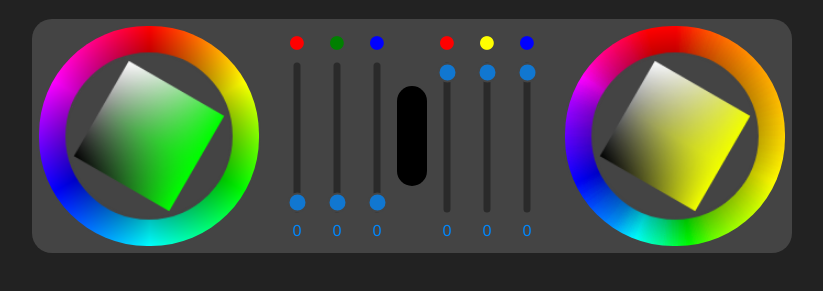
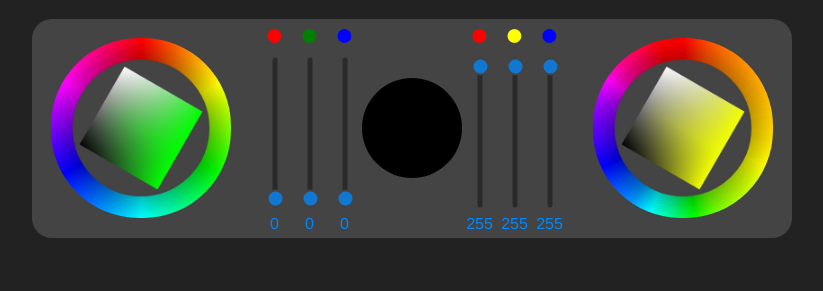
Before and after one commit to stevinz/iris, a plain HTML site: page index.html in a window 1280 px wide. Shown: the part 261-552 px from the top of the page, without its empty margins (228-1051 px from the left). Drawn offline with Linux system fonts and the light colour scheme.

Commit message:
File seperation and code cleanup

```diff
--- a/css/colorwheel.css
+++ b/css/colorwheel.css
@@ -39,11 +39,12 @@ body {
 
 .centerBox {
 	background-color: var(--color-background-light);
-	border-radius: var(--border-radius);
+	border-radius: var(--display-radius);
 	margin: 20px auto 20px auto;
     padding: 5px;
-	width: 750px;
+	width: var(--display-width);
 	display: flex;
+	align-items: center;
 }
 
 .colorWheel {
@@ -54,6 +55,7 @@ body {
 	border-color: var(--color-background-light);
 	width: var(--wheel-size);
 	height: var(--wheel-size);
+	margin: auto;
 }
 .colorWheel:hover {
 	border: 2px solid;
@@ -70,19 +72,21 @@ body {
 	--color-background-dark: #222;
 	--color-background-light:#444;
 
-	--border-radius: 20px;
+	--display-width: 750px;
+	--display-radius: 20px;
 
-	--wheel-size: 220px;
+	--wheel-size: 180px;
 
-	--color-width: 30px;
+	--color-width: 100px;
 	--color-height: 100px;
+	--color-radius: 50px;
 
-	--slider-box-width: 40px;
+	--slider-box-width: 35px;
 	--slider-box-height: 170px;
 
 	--slider-height: 150px;
-	--slider-width: 7px;
-	--slider-thumb: 20px;
+	--slider-width: 5px;
+	--slider-thumb: 18px;
 }
 
 #sliders {
@@ -93,7 +97,7 @@ body {
 }
 	#colorBox {
 		background-color: black;
-		border-radius: var(--border-radius);
+		border-radius: var(--color-radius);
 		width: var(--color-width);
 		height: var(--color-height);
 	}
--- a/example/input.js
+++ /dev/null
@@ -1,26 +0,0 @@
-//
-//
-//
-//
-//
-
-
-function onSliderChange(element, handler, updateFunction) {
-    element.updateFunction = updateFunction;
-    element.currentValue = element.value;
-    element.newValue = element.value;
-
-    element.addEventListener("input", function(event) {
-        event.target.inputCalled = true;
-        event.target.newValue = event.target.value;
-        if (event.target.newValue !== event.target.currentValue) handler(event);
-        event.target.currentValue = event.target.newValue;
-    });
-
-    element.addEventListener("change", function(event) {
-        if (! event.target.inputCalled) handler(event);
-    });
-}
-
-
-export { onSliderChange };
--- /dev/null
+++ b/example/sliders.js
@@ -0,0 +1,136 @@
+//
+// Description:     ColorEye
+// Author:          Copyright (c) 2022 Stephens Nunnally and Scidian Software
+// License:         Distributed under the MIT License
+// Source(s):       https://github.com/stevinz/coloreye
+//
+// MIT License
+//
+// Copyright (c) 2022 Stephens Nunnally (@stevinz)
+//
+// Permission is hereby granted, free of charge, to any person obtaining a copy
+// of this software and associated documentation files (the "Software"), to deal
+// in the Software without restriction, including without limitation the rights
+// to use, copy, modify, merge, publish, distribute, sublicense, and/or sell
+// copies of the Software, and to permit persons to whom the Software is
+// furnished to do so, subject to the following conditions:
+//
+// The above copyright notice and this permission notice shall be included in all
+// copies or substantial portions of the Software.
+//
+// THE SOFTWARE IS PROVIDED "AS IS", WITHOUT WARRANTY OF ANY KIND, EXPRESS OR
+// IMPLIED, INCLUDING BUT NOT LIMITED TO THE WARRANTIES OF MERCHANTABILITY,
+// FITNESS FOR A PARTICULAR PURPOSE AND NONINFRINGEMENT. IN NO EVENT SHALL THE
+// AUTHORS OR COPYRIGHT HOLDERS BE LIABLE FOR ANY CLAIM, DAMAGES OR OTHER
+// LIABILITY, WHETHER IN AN ACTION OF CONTRACT, TORT OR OTHERWISE, ARISING FROM,
+// OUT OF OR IN CONNECTION WITH THE SOFTWARE OR THE USE OR OTHER DEALINGS IN THE
+// SOFTWARE.
+
+/////////////////////////////////////////////////////////////////////////////////////
+////    Imports
+/////////////////////////////////////////////////////////////////////////////////////
+import { Coloreye } from '../src/coloreye.js';
+
+
+/////////////////////////////////////////////////////////////////////////////////////
+////    File Scope Variables
+/////////////////////////////////////////////////////////////////////////////////////
+let ryb = { r: 0, y: 0, b: 0 };
+let eye = new Coloreye();
+let colorBox = document.getElementById("colorBox");
+let rgbR = document.getElementById("sliderRgbR"), txtRgbR = document.getElementById("rgbValueR");
+let rgbG = document.getElementById("sliderRgbG"), txtRgbG = document.getElementById("rgbValueG");
+let rgbB = document.getElementById("sliderRgbB"), txtRgbB = document.getElementById("rgbValueB");
+let rybR = document.getElementById("sliderRybR"), txtRybR = document.getElementById("rybValueR");
+let rybY = document.getElementById("sliderRybY"), txtRybY = document.getElementById("rybValueY");
+let rybB = document.getElementById("sliderRybB"), txtRybB = document.getElementById("rybValueB");
+
+
+/////////////////////////////////////////////////////////////////////////////////////
+////    Initialization
+/////////////////////////////////////////////////////////////////////////////////////
+function connectSliders() {
+    onSliderChange(rgbR, updateSlider, updateRgbR);
+    onSliderChange(rgbG, updateSlider, updateRgbG);
+    onSliderChange(rgbB, updateSlider, updateRgbB);
+    onSliderChange(rybR, updateSlider, updateRybR);
+    onSliderChange(rybY, updateSlider, updateRybY);
+    onSliderChange(rybB, updateSlider, updateRybB);
+
+    updateRgb();
+    updateRyb();
+    updateText();
+}
+
+
+/////////////////////////////////////////////////////////////////////////////////////
+////    Callback
+/////////////////////////////////////////////////////////////////////////////////////
+function updateSlider(event) {
+    const colorStyle = getComputedStyle(colorBox);
+    eye.set(colorStyle.backgroundColor);
+    event.target.updateFunction(event);
+    colorBox.style.backgroundColor = eye.cssString();
+}
+
+
+/////////////////////////////////////////////////////////////////////////////////////
+////    Update Sliders / Values
+/////////////////////////////////////////////////////////////////////////////////////
+function updateRgbR(event) { eye.set(event.target.value, eye.g, eye.b, 'rgb'); updateRyb(); }
+function updateRgbG(event) { eye.set(eye.r, event.target.value, eye.b, 'rgb'); updateRyb(); }
+function updateRgbB(event) { eye.set(eye.r, eye.g, event.target.value, 'rgb'); updateRyb(); }
+
+function updateRgb() {
+    rgbR.value = eye.r;
+    rgbG.value = eye.g;
+    rgbB.value = eye.b;
+    updateText();
+}
+
+function updateRybR(event) { eye.set(event.target.value, rybY.value, rybB.value, 'ryb'); updateRgb(); }
+function updateRybY(event) { eye.set(rybR.value, event.target.value, rybB.value, 'ryb'); updateRgb(); }
+function updateRybB(event) { eye.set(rybR.value, rybY.value, event.target.value, 'ryb'); updateRgb(); }
+
+function updateRyb() {
+    eye.getRyb(ryb);
+    rybR.value = ryb.r;
+    rybY.value = ryb.y;
+    rybB.value = ryb.b;
+    updateText();
+}
+
+function updateText() {
+    txtRgbR.innerHTML = rgbR.value;
+    txtRgbG.innerHTML = rgbG.value;
+    txtRgbB.innerHTML = rgbB.value;
+    txtRybR.innerHTML = rybR.value;
+    txtRybY.innerHTML = rybY.value;
+    txtRybB.innerHTML = rybB.value;
+}
+
+/////////////////////////////////////////////////////////////////////////////////////
+////    Event Handler
+/////////////////////////////////////////////////////////////////////////////////////
+function onSliderChange(element, handler, updateFunction) {
+    element.updateFunction = updateFunction;
+    element.currentValue = element.value;
+    element.newValue = element.value;
+
+    element.addEventListener("input", function(event) {
+        event.target.inputCalled = true;
+        event.target.newValue = event.target.value;
+        if (event.target.newValue !== event.target.currentValue) handler(event);
+        event.target.currentValue = event.target.newValue;
+    });
+
+    element.addEventListener("change", function(event) {
+        if (! event.target.inputCalled) handler(event);
+    });
+}
+
+
+/////////////////////////////////////////////////////////////////////////////////////
+////    Exports
+/////////////////////////////////////////////////////////////////////////////////////
+export { connectSliders };
--- a/index.html
+++ b/index.html
@@ -22,17 +22,17 @@
                 <div class="sliderCombo">
                     <div class="dot unselectable" style="color: red; font-size: xx-large; margin: -8px;">●</div>
                     <div class="sliderBox"><input type="range" min="0" max="255" value="0" class="slider" id="sliderRgbR"></div>
-                    <span class="unselectable" id="rgbValueR" value="0">0</span>
+                    <span class="unselectable" id="rgbValueR">0</span>
                 </div>
                 <div class="sliderCombo">
                     <div class="dot unselectable" style="color: green; font-size: xx-large; margin: -8px;">●</div>
                     <div class="sliderBox"><input type="range" min="0" max="255" value="0" class="slider" id="sliderRgbG"></div>
-                    <span class="unselectable" id="rgbValueR" value="0">0</span>
+                    <span class="unselectable" id="rgbValueG">0</span>
                 </div>
                 <div class="sliderCombo">
                     <div class="dot unselectable" style="color: blue; font-size: xx-large; margin: -8px;">●</div>
                     <div class="sliderBox"><input type="range" min="0" max="255" value="0" class="slider" id="sliderRgbB"></div>
-                    <span class="unselectable" id="rgbValueR" value="0">0</span>
+                    <span class="unselectable" id="rgbValueB">0</span>
                 </div>
 
                 <div id="colorBox"></div>
@@ -40,17 +40,17 @@
                 <div class="sliderCombo">
                     <div class="dot unselectable" style="color: red; font-size: xx-large; margin: -8px;">●</div>
                     <div class="sliderBox"><input type="range" min="0" max="255" value="0" class="slider" id="sliderRybR"></div>
-                    <span class="unselectable" id="rgbValueR" value="0">0</span>
+                    <span class="unselectable" id="rybValueR">0</span>
                 </div>
                 <div class="sliderCombo">
                     <div class="dot unselectable" style="color: yellow; font-size: xx-large; margin: -8px;">●</div>
                     <div class="sliderBox"><input type="range" min="0" max="255" value="0" class="slider" id="sliderRybY"></div>
-                    <span class="unselectable" id="rgbValueR" value="0">0</span>
+                    <span class="unselectable" id="rybValueY">0</span>
                 </div>
                 <div class="sliderCombo">
                     <div class="dot unselectable" style="color: blue; font-size: xx-large; margin: -8px;">●</div>
                     <div class="sliderBox"><input type="range" min="0" max="255" value="0" class="slider" id="sliderRybB"></div>
-                    <span class="unselectable" id="rgbValueR" value="0">0</span>
+                    <span class="unselectable" id="rybValueB">0</span>
                 </div>
             </div>
 
@@ -65,17 +65,7 @@
 
             import { Coloreye } from '../src/coloreye.js';
             import { drawColorBox, drawColorWheel } from "./example/colorwheel.js";
-            import { onSliderChange } from "./example/input.js"
-
-            let ryb = { r: 0, y: 0, b: 0 };
-            let eye = new Coloreye();
-            let colorBox = document.getElementById("colorBox");
-            let rgbR = document.getElementById("sliderRgbR");
-            let rgbG = document.getElementById("sliderRgbG");
-            let rgbB = document.getElementById("sliderRgbB");
-            let rybR = document.getElementById("sliderRybR");
-            let rybY = document.getElementById("sliderRybY");
-            let rybB = document.getElementById("sliderRybB");
+            import { connectSliders } from "./example/sliders.js"
 
             drawColorWheel("colorWheelRgb", 'rgb');
             drawColorWheel("colorWheelRyb", 'ryb');
@@ -83,35 +73,7 @@
             drawColorBox("colorWheelRgb", 'rgb', 120, 0.5);
             drawColorBox("colorWheelRyb", 'ryb', 120, 0.5);
 
-            updateRgb();
-            updateRyb();
-
-            ///////////
-
-            function updateSlider(event) {
-                const colorStyle = getComputedStyle(colorBox);
-                eye.set(colorStyle.backgroundColor);
-                event.target.updateFunction(event);
-                colorBox.style.backgroundColor = eye.cssString();
-            }
-
-            function updateRgb() { rgbR.value = eye.r; rgbG.value = eye.g; rgbB.value = eye.b; }
-            function updateRyb() { eye.getRyb(ryb); rybR.value = ryb.r; rybY.value = ryb.y; rybB.value = ryb.b; }
-
-            let _ryb = { r: 0, y: 0, b: 0 };
-            function updateRgbR(event) { eye.set(event.target.value, eye.g, eye.b, 'rgb'); updateRyb(); }
-            function updateRgbG(event) { eye.set(eye.r, event.target.value, eye.b, 'rgb'); updateRyb(); }
-            function updateRgbB(event) { eye.set(eye.r, eye.g, event.target.value, 'rgb'); updateRyb(); }
-            function updateRybR(event) { eye.getRyb(_ryb); eye.set(event.target.value, _ryb.y, _ryb.b, 'ryb'); updateRgb(); }
-            function updateRybY(event) { eye.getRyb(_ryb); eye.set(_ryb.r, event.target.value, _ryb.b, 'ryb'); updateRgb(); }
-            function updateRybB(event) { eye.getRyb(_ryb); eye.set(_ryb.r, _ryb.y, event.target.value, 'ryb'); updateRgb(); }
-
-            onSliderChange(rgbR, updateSlider, updateRgbR);
-            onSliderChange(rgbG, updateSlider, updateRgbG);
-            onSliderChange(rgbB, updateSlider, updateRgbB);
-            onSliderChange(rybR, updateSlider, updateRybR);
-            onSliderChange(rybY, updateSlider, updateRybY);
-            onSliderChange(rybB, updateSlider, updateRybB);
+            connectSliders();
 
         </script>
 
--- a/src/coloreye.js
+++ b/src/coloreye.js
@@ -67,7 +67,7 @@ class Coloreye {
                 case 'hsl':     return this.setHsl(r, g, b);
                 case 'rgb':     return this.setRgb(r, g, b, 1.0);
                 case 'ryb':     return this.setRyb(r, g, b);
-                case 'three':   return this.setRgb(r, g, b, 255.0);
+                case 'three':   return this.setRgb(r, g, b, 255);
                 default:        return this.setRgb(r, g, b, 1.0);
             }
         }
@@ -108,14 +108,14 @@ class Coloreye {
     }
 
     setRgb(r, g, b, multiplier = 1.0) {
-        this.r = Math.floor(clamp(r * multiplier, 0, 255));
-        this.g = Math.floor(clamp(g * multiplier, 0, 255));
-        this.b = Math.floor(clamp(b * multiplier, 0, 255));
+        this.r = clamp(Math.floor(r * multiplier), 0, 255);
+        this.g = clamp(Math.floor(g * multiplier), 0, 255);
+        this.b = clamp(Math.floor(b * multiplier), 0, 255);
         return this;
     }
 
     setRyb(r, y, b) {
-        let hexColor = cubicInterpolation(r, y, b, 255, CUBE.IRISSON_RYB_TO_RGB);
+        let hexColor = cubicInterpolation(r, y, b, 255, CUBE.RYB_TO_RGB);
         return this.setHex(hexColor);
     }
 
@@ -257,7 +257,7 @@ class Coloreye {
         target.l = lightness(this.hex());
     }
 
-    // Copies rgb values into target, use multiuplier to copy into three.js Color(), i.e. multiplier = (1 / 255)
+    // Copies rgb values into target, when copying to THREE.Color() use multiplier = (1 / 255)
     getRgb(target, multiplier = 1.0) {
         target.r = this.r * multiplier;
         target.g = this.g * multiplier;
@@ -265,7 +265,7 @@ class Coloreye {
     }
 
     getRyb(target) {
-	    let rybAsHex = cubicInterpolation(this.r, this.g, this.b, 255, CUBE.IRRISON_RGB_TO_RYB);
+	    let rybAsHex = cubicInterpolation(this.r, this.g, this.b, 255, CUBE.RGB_TO_RYB);
         target.r = clamp((rybAsHex & 0xff0000) >> 16, 0, 255);
         target.y = clamp((rybAsHex & 0x00ff00) >>  8, 0, 255);
         target.b = clamp((rybAsHex & 0x0000ff),       0, 255);
@@ -424,10 +424,10 @@ const _interpolate = new Coloreye();
  * @param {*} table Table to use for cubic interpolation
  * @returns Hexidecimal that has 3 new values embedded
  */
-function cubicInterpolation(v1, v2, v3, scale = 255, table = CUBE.IRISSON_RYB_TO_RGB) {
-    v1 /= scale;
-    v2 /= scale;
-    v3 /= scale;
+function cubicInterpolation(v1, v2, v3, scale = 255, table = CUBE.RYB_TO_RGB) {
+    v1 = clamp(v1 / scale, 0, 1);
+    v2 = clamp(v2 / scale, 0, 1);
+    v3 = clamp(v3 / scale, 0, 1);
 
     // Cube Points
 	// f0=000, f1=001, f2=010, f3=011, f4=100, f5=101, f6=110, f7=111
@@ -459,42 +459,28 @@ function cubicInterpolation(v1, v2, v3, scale = 255, table = CUBE.IRISSON_RYB_TO
 ////    Color Data
 /////////////////////////////////////////////////////////////////////////////////////
 let CUBE = {
-	//http://vis.computer.org/vis2004/DVD/infovis/papers/gossett.pdf
-	GOSSET_RYB_TO_RGB: [
-		[ 1.000, 1.000, 1.000 ],
-		[ 1.000, 0.000, 0.000 ],
-		[ 1.000, 1.000, 0.000 ],
-		[ 0.163, 0.373, 0.600 ],
-		[ 0.500, 0.000, 0.500 ],
-		[ 0.000, 0.660, 0.200 ],
-		[ 1.000, 0.500, 0.000 ],
-		[ 0.200, 0.094, 0.000 ]
+	RYB_TO_RGB: [
+		[ 1.000, 1.000, 1.000 ],    // white
+		[ 0.163, 0.373, 0.600 ],    // blue
+        [ 1.000, 1.000, 0.000 ],    // yellow
+		[ 1.000, 0.000, 0.000 ],    // red
+        [ 0.000, 0.660, 0.200 ],    // green
+        [ 0.500, 0.000, 0.500 ],    // purple
+        [ 1.000, 0.500, 0.000 ],    // orange
+		[ 0.000, 0.000, 0.000 ]     // black
     ],
 
-	// evaluated by Jean Oliver Irisson https://math.stackexchange.com/users/561007/jean-olivier-irisson
-	IRISSON_RYB_TO_RGB: [
-		[ 1.000, 1.000, 1.000 ],
-		[ 1.000, 0.000, 0.000 ],
-		[ 1.000, 1.000, 0.000 ],
-		[ 0.163, 0.373, 0.600 ],
-		[ 0.500, 0.000, 0.500 ],
-		[ 0.000, 0.660, 0.200 ],
-		[ 1.000, 0.500, 0.000 ],
-		[ 0.000, 0.000, 0.000 ]
-    ],
-
-	IRRISON_RGB_TO_RYB: [
-		[ 1.000, 1.000, 1.000 ],
-		[ 1.000, 0.000, 0.000 ],
-		[ 0.000, 1.000, 0.483 ],
-		[ 0.000, 1.000, 0.000 ],
-		[ 0.000, 0.000, 1.000 ],
-		[ 0.309, 0.000, 0.469 ],
-		[ 0.000, 0.053, 0.210 ],
-		[ 0.000, 0.000, 0.000 ]
+	RGB_TO_RYB: [
+		[ 1.000, 1.000, 1.000 ],    // black
+		[ 0.000, 0.000, 1.000 ],    // blue
+        [ 0.000, 1.000, 0.483 ],    // green
+        [ 1.000, 0.000, 0.000 ],    // red
+        [ 0.000, 0.053, 0.210 ],    // cyan
+        [ 0.309, 0.000, 0.469 ],    // magenta
+        [ 0.000, 1.000, 0.000 ],    // yellow
+		[ 0.000, 0.000, 0.000 ]     // white
     ]
 };
-
 
 // Stop values for RYB color wheel
 let RYB_SPECTRUM = [
@@ -572,7 +558,6 @@ const COLOR_KEYWORDS = {
 export { Coloreye, COLOR_KEYWORDS };
 
 
-
 /////////////////////////////////////////////////////////////////////////////////////
 ////    Acknowledgements
 /////////////////////////////////////////////////////////////////////////////////////
```
Also changed, not shown: example/colorwheel.js (+25 -0 lines).
